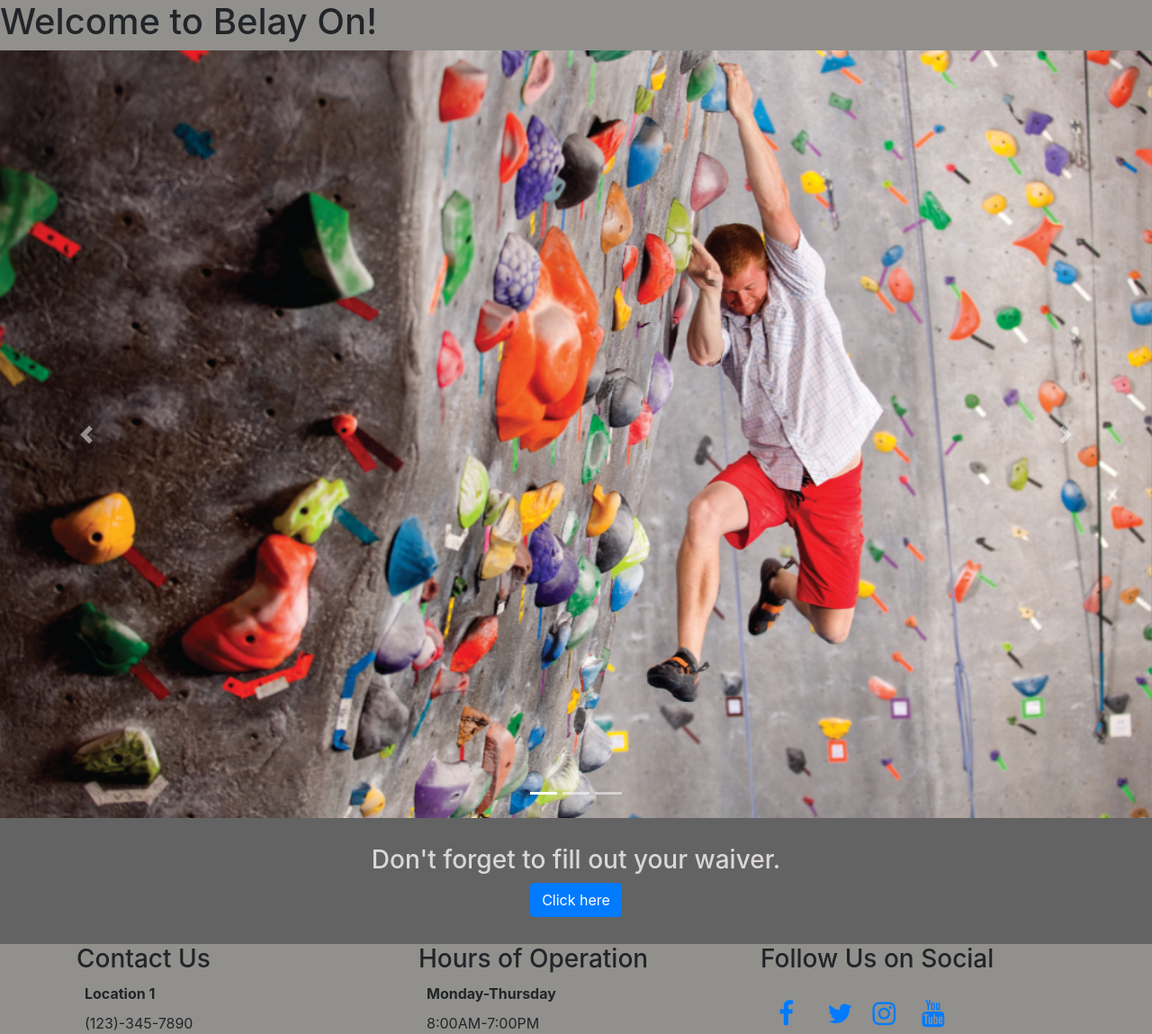
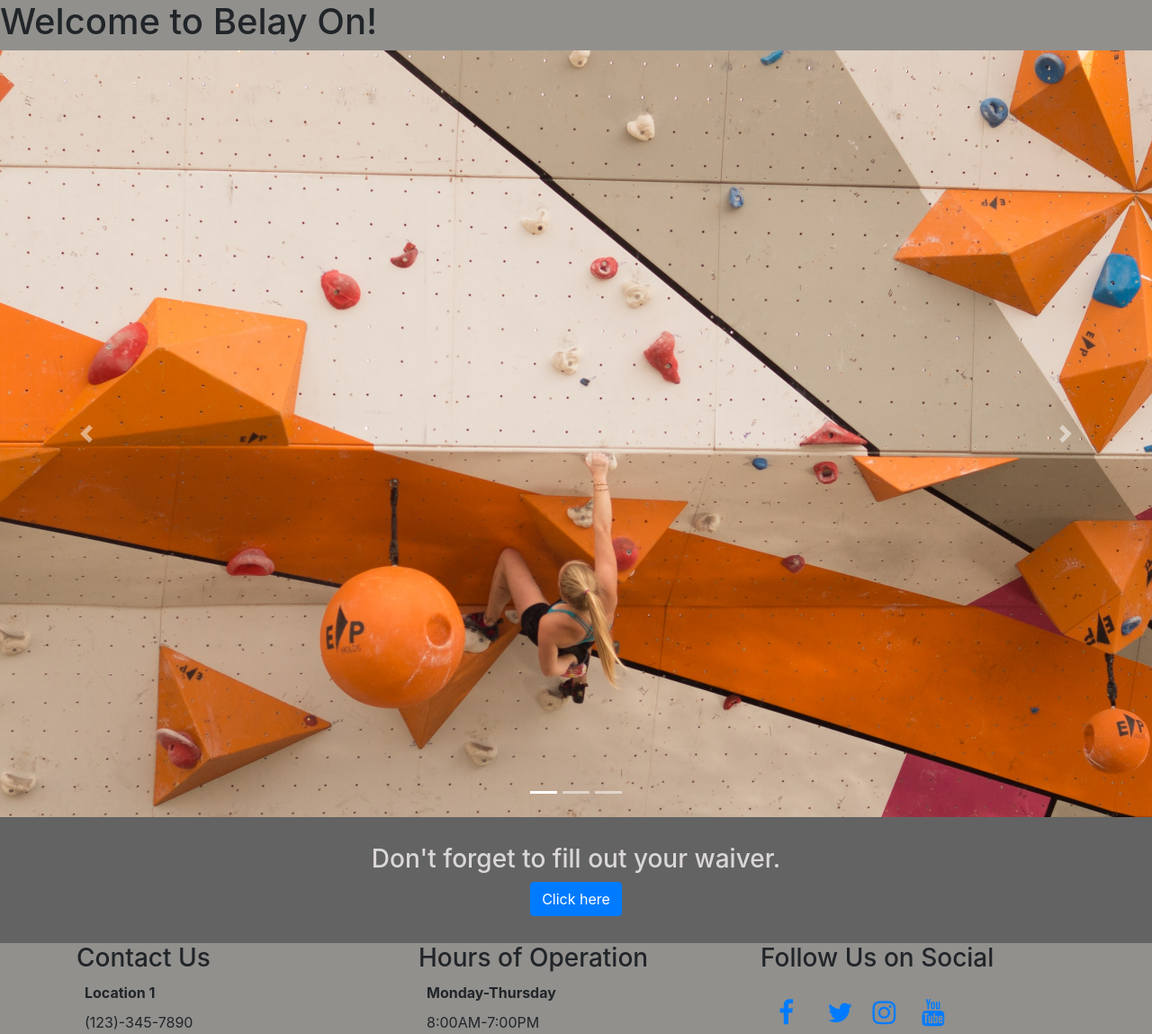
Before and after one commit to jesseking96/belay_on, a Django app: page / in a window 1280 px wide. Shown: the part 56-1205 px from the top of the page at 90% size. Run offline with Django 3.2, Linux system fonts and the light colour scheme; some libraries are stand-ins or nearby versions.

Commit message:
updated photos on site

```diff
--- a/climb_site/templates/climb_site/index.html
+++ b/climb_site/templates/climb_site/index.html
@@ -2,7 +2,7 @@
 {% load static %}
 {% block content %}
 
-  <h1>Welcome to Belay On!</h1>
+  <h1 id='home_title'>Welcome to Belay On!</h1>
 
 <div id="carouselExampleIndicators" class="carousel slide" data-ride="carousel">
   <ol class="carousel-indicators">
@@ -12,13 +12,13 @@
   </ol>
   <div class="carousel-inner">
     <div class="carousel-item active">
-      <img src="{% static 'media/Riverside_Bouldering.jpg' %}" class="d-block w-100" alt="">
+      <img src="{% static 'media/climbing1.jpg' %}" class="d-block w-100" alt="">
     </div>
     <div class="carousel-item">
-      <img src="{% static 'media/rock_climbing_1.jpg' %}" class="d-block w-100" alt="">
+      <img src="{% static 'media/climbing2.jpg' %}" class="d-block w-100" alt="">
     </div>
     <div class="carousel-item">
-      <img src="{% static 'media/altanaka.jpg' %}" class="d-block w-100" alt="Sorry M8">
+      <img src="{% static 'media/climbing3.jpg' %}" class="d-block w-100" alt="Sorry M8">
     </div>
   </div>
   <a class="carousel-control-prev" href="#carouselExampleIndicators" role="button" data-slide="prev">
```
Also changed, not shown: altanaka.jpg (deleted), db.sqlite3, image.webp (deleted), media/images/Riverside_Bouldering.jpg (deleted), media/images/altanaka.jpg (deleted), media/images/climbing1.jpg (added), media/images/climbing1_R6sRj5w.jpg (added), media/images/image.webp (deleted), media/images/rock_climbing_1.jpg (deleted), rock_climbing_1.jpg (deleted), static/media/Riverside_Bouldering.jpg (deleted), static/media/altanaka.jpg (deleted), static/media/climbing1.jpg (added), static/media/image.webp (deleted), 1 more files, 4 other files.
